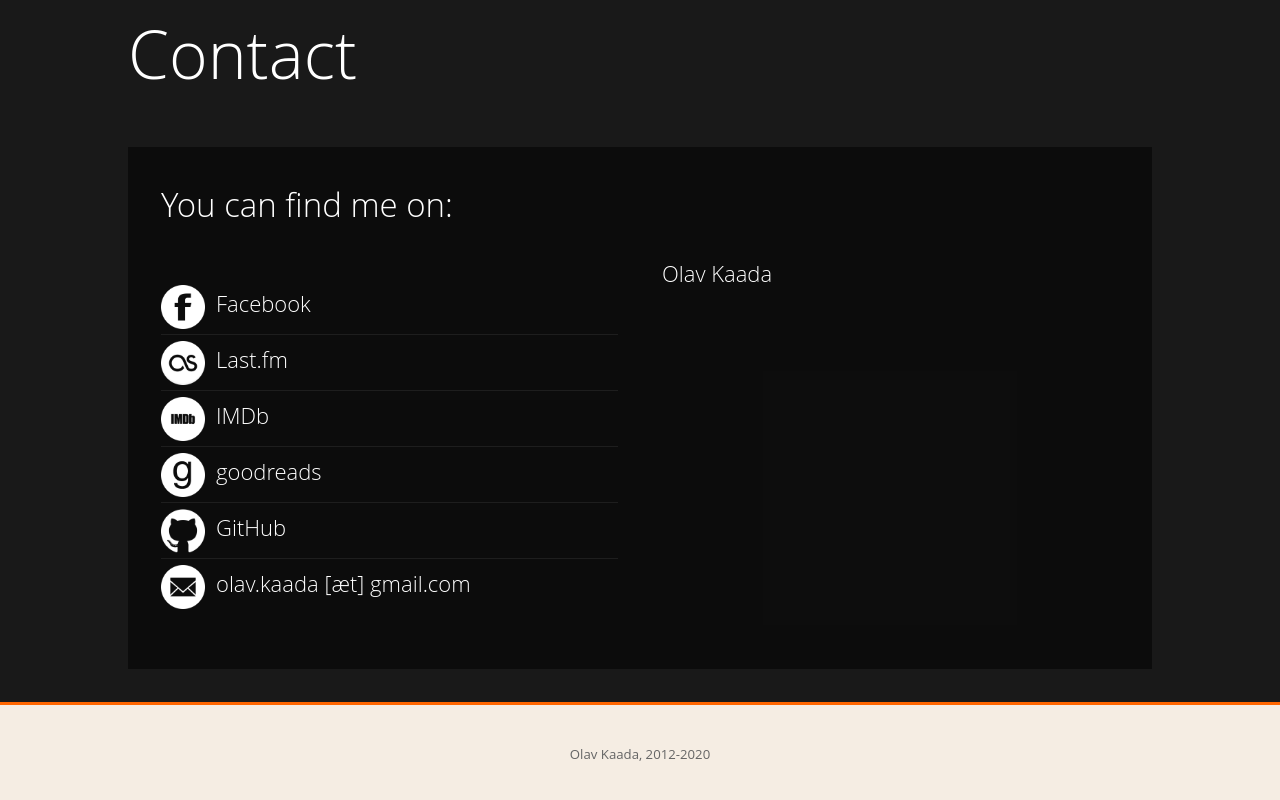
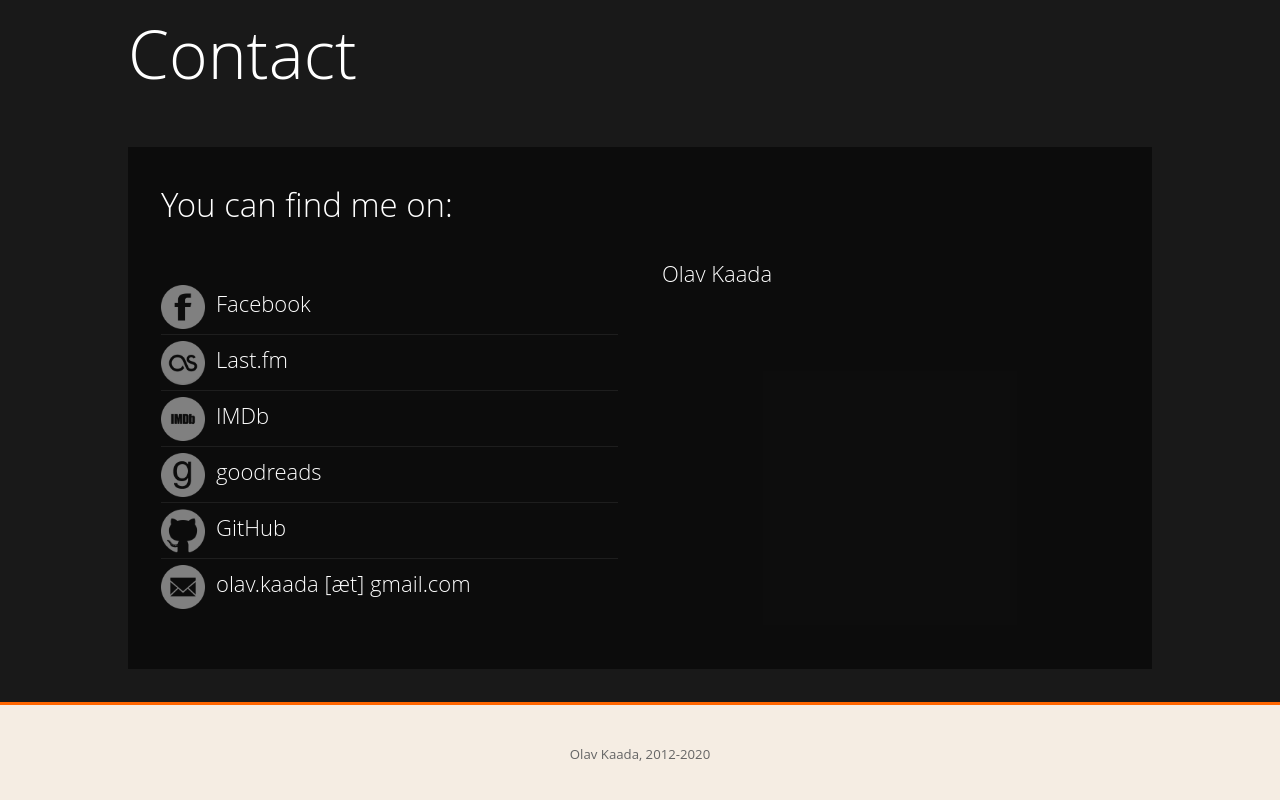
Before and after one commit to kaada/kaada.github.io, a plain HTML site: page index.html in a window 1280 px wide. Shown: the part 2170-2970 px from the top of the page. Drawn offline with Linux system fonts and the light colour scheme.

Commit message:
logo grayscale optimization

```diff
--- a/static/css/main.css
+++ b/static/css/main.css
@@ -275,11 +275,11 @@ h3 {
   width:2em;
   height:2em;
   margin-right:0.5em;
-  filter:brightness(0) invert(1);
+  filter:invert(.5);
 }
 
 .on-social-media a:hover img {
-  filter:brightness(1) invert(0);
+  filter:invert(0);
 }
 
 .on-social-media li {
```
